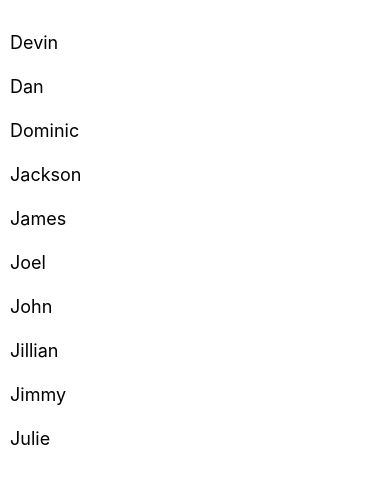
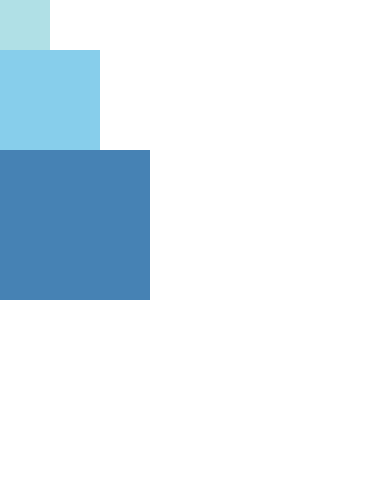
Before and after one commit to EndlessLucky/rn-first, a React Native app: screen / in a window 390 px wide. Shown: the top 484 px of the page. Built offline with nearby package versions, Linux system fonts and the light colour scheme.

Commit message:
feat - fix dimension

```diff
--- a/App.js
+++ b/App.js
@@ -4,22 +4,16 @@ import { StyleSheet, Text, View, Image, ScrollView, TextInput, Button, FlatList
 
 export default function App() {
   return (
-    <View style={styles.container}>
-      <FlatList
-        data={[
-          {key: 'Devin'},
-          {key: 'Dan'},
-          {key: 'Dominic'},
-          {key: 'Jackson'},
-          {key: 'James'},
-          {key: 'Joel'},
-          {key: 'John'},
-          {key: 'Jillian'},
-          {key: 'Jimmy'},
-          {key: 'Julie'},
-        ]}
-        renderItem = {({item}) => <Text style={styles.item}>{item.key}</Text>}
-      />
+    <View>
+      <View style={{
+        width: 50, height: 50, backgroundColor: 'powderblue'
+      }} />
+      <View style={{
+        width: 100, height: 100, backgroundColor: 'skyblue'
+      }} />
+      <View style={{
+        width: 150, height: 150, backgroundColor: 'steelblue'
+      }} />
     </View>
   );
 }
```
